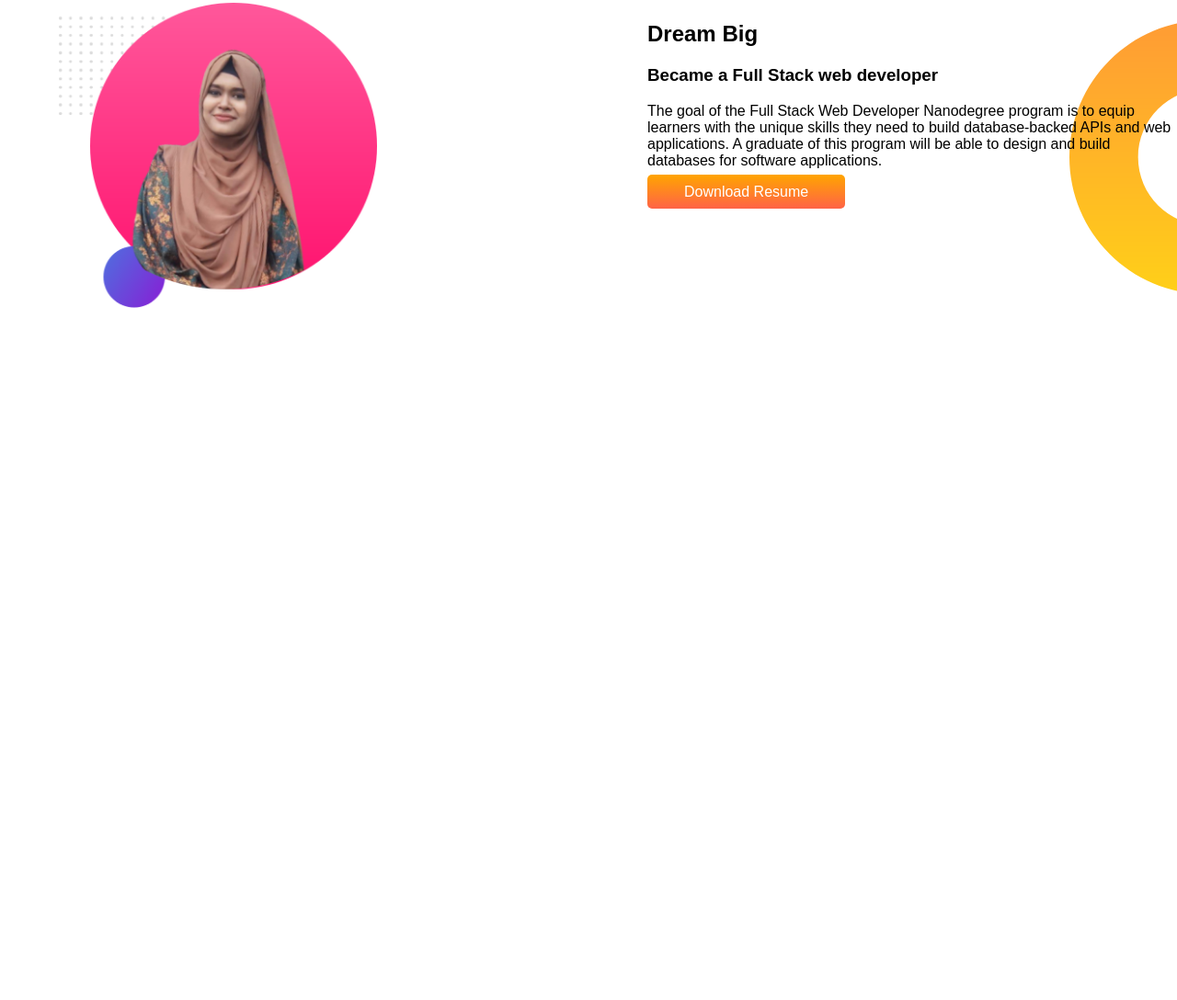
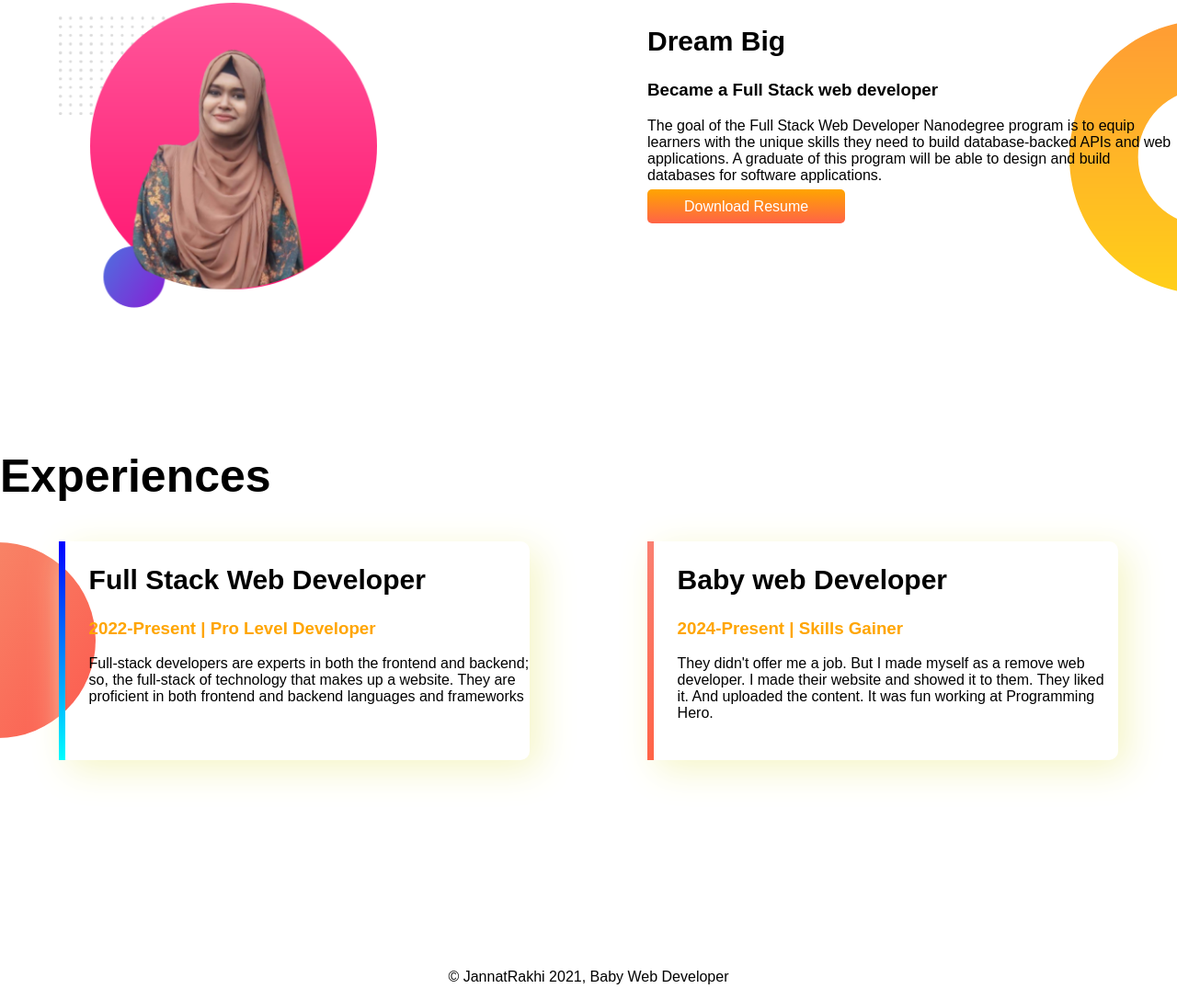
Before and after one commit to JannatRakhi/Developer-portfolio, a plain HTML site: page index.html in a window 1280 px wide. Shown: the part 534-1622 px from the top of the page at 92% size. Before the commit the page ends 1023 px from the top, so only its background shows below. Drawn offline with Linux system fonts and the light colour scheme; a web font is replaced by a local one.

Commit message:
ALL done

```diff
--- a/index.html
+++ b/index.html
@@ -13,7 +13,7 @@
 </head>
 
 <body>
-    <section class="top-banner">
+    <section class="top-banner flexible-container">
         <div class="half-width">
             <h1>Welcome to</h1>
             <h1><span class="orange-color">Jannat Rakhi</span> World</h1>
@@ -29,7 +29,7 @@
 
         </div>
     </section>
-    <section class="dream-big">
+    <section class="dream-big flexible-container">
         <div class="half-width">
             <img src="images/rakhi.png" alt="">
 
@@ -45,6 +45,28 @@
 
         </div>
     </section>
+    <section class="experience-area">
+        <h1>Experiences</h1>
+        <div class="flexible-container">
+            <div id="web-dev-experience" class="experience-item">
+                <h2>Full Stack Web Developer</h2>
+                <h3 class="orange-color">2022-Present | Pro Level Developer</h3>
+                <p>Full-stack developers are experts in both the frontend and backend; so, the full-stack of technology
+                    that makes up a website. They are proficient in both frontend and backend languages and frameworks
+                </p>
+            </div>
+            <div id="full-dev-experience" class="experience-item">
+                <h2>Baby web Developer</h2>
+                <h3 class="orange-color">2024-Present | Skills Gainer</h3>
+                <p>They didn't offer me a job. But I made myself as a remove web developer. I made their website and
+                    showed it to them. They liked it. And uploaded the content. It was fun working at Programming Hero.
+                </p>
+            </div>
+        </div>
+    </section>
+    <footer>
+        <p>© JannatRakhi 2021, Baby Web Developer</p>
+    </footer>
 
 </body>
 
--- a/style.css
+++ b/style.css
@@ -5,10 +5,13 @@ body{
 h1{
     font-size: 50px;
 }
+h2{
+    font-size: 30px;
+}
 .orange-color{
     color: orange;
 }
-section{
+.flexible-container{
     display: flex;
     margin-bottom: 150px;
 }
@@ -35,3 +38,35 @@ section{
     background-repeat: no-repeat;
     background-position: right;
 }
+.experience-item{
+    width: 40%;
+    margin-left: 5%;
+    margin-right: 5%;
+    padding-left: 2%;
+    padding-bottom: 2%;
+    margin-bottom: 6%;
+    border-radius: 10px;
+    box-shadow: 10px 10px 40px rgb(245, 245, 197);
+
+}
+.experience-area{
+    background-image: url(images/exp-bg.png);
+    background-repeat: no-repeat;
+    background-position: left;
+
+
+}
+#web-dev-experience{
+    border-left: 7px solid;
+   border-image: linear-gradient(blue, cyan);
+   border-image-slice: 1;
+
+}
+#full-dev-experience{
+    border-left: 7px solid;
+   border-image: linear-gradient(salmon,tomato);
+   border-image-slice: 1;
+}
+footer p{
+   text-align: center;
+}
```
